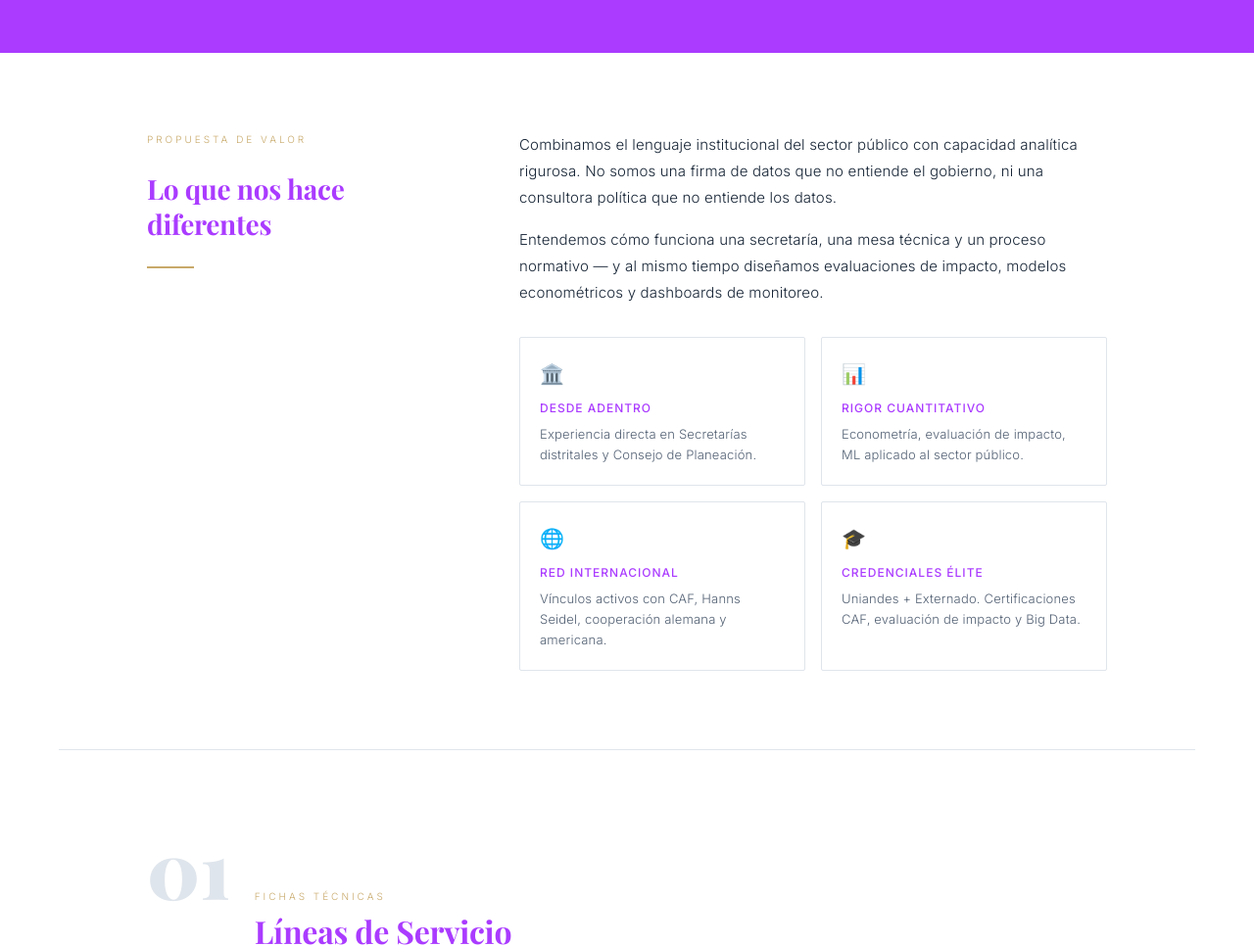
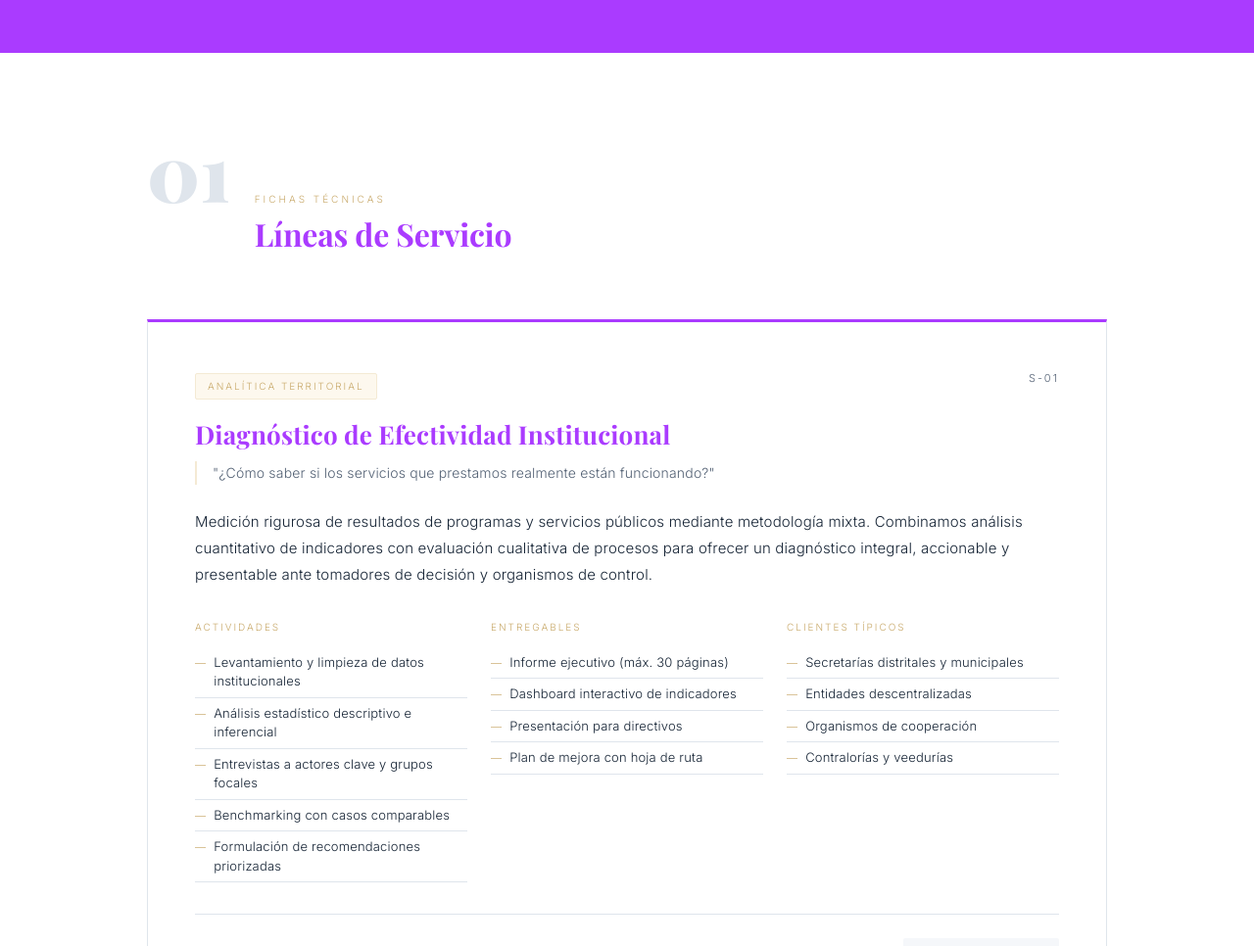
Before and after one commit to andrezconz/orion, a website built with Vite: page portfolio-government-solutions.html in a window 1280 px wide. Shown: the part 480-1446 px from the top of the page at 98% size. Built offline with nearby package versions, Linux system fonts and the light colour scheme; a web font is replaced by a local one.

Commit message:
Remove intro section from portfolio pages

```diff
--- a/portfolio-government-solutions.html
+++ b/portfolio-government-solutions.html
@@ -643,42 +643,6 @@
   </div>
 </header>
 
-<!-- INTRO -->
-<section class="intro">
-  <div>
-    <span class="intro-label">Propuesta de valor</span>
-    <h2 class="intro-title">Lo que nos hace diferentes</h2>
-    <div class="intro-rule"></div>
-  </div>
-  <div>
-    <p class="intro-text">Combinamos el lenguaje institucional del sector público con capacidad analítica rigurosa. No somos una firma de datos que no entiende el gobierno, ni una consultora política que no entiende los datos.</p>
-    <p class="intro-text">Entendemos cómo funciona una secretaría, una mesa técnica y un proceso normativo — y al mismo tiempo diseñamos evaluaciones de impacto, modelos econométricos y dashboards de monitoreo.</p>
-    <div class="differentiators">
-      <div class="diff-item">
-        <span class="diff-icon">🏛️</span>
-        <div class="diff-title">Desde adentro</div>
-        <p class="diff-desc">Experiencia directa en Secretarías distritales y Consejo de Planeación.</p>
-      </div>
-      <div class="diff-item">
-        <span class="diff-icon">📊</span>
-        <div class="diff-title">Rigor cuantitativo</div>
-        <p class="diff-desc">Econometría, evaluación de impacto, ML aplicado al sector público.</p>
-      </div>
-      <div class="diff-item">
-        <span class="diff-icon">🌐</span>
-        <div class="diff-title">Red internacional</div>
-        <p class="diff-desc">Vínculos activos con CAF, Hanns Seidel, cooperación alemana y americana.</p>
-      </div>
-      <div class="diff-item">
-        <span class="diff-icon">🎓</span>
-        <div class="diff-title">Credenciales élite</div>
-        <p class="diff-desc">Uniandes + Externado. Certificaciones CAF, evaluación de impacto y Big Data.</p>
-      </div>
-    </div>
-  </div>
-</section>
-
-<hr class="section-divider">
 
 <!-- SERVICES -->
 <section class="services-section">
```
Also changed, not shown: portfolio-government-solutions-en.html (+0 -36 lines).
